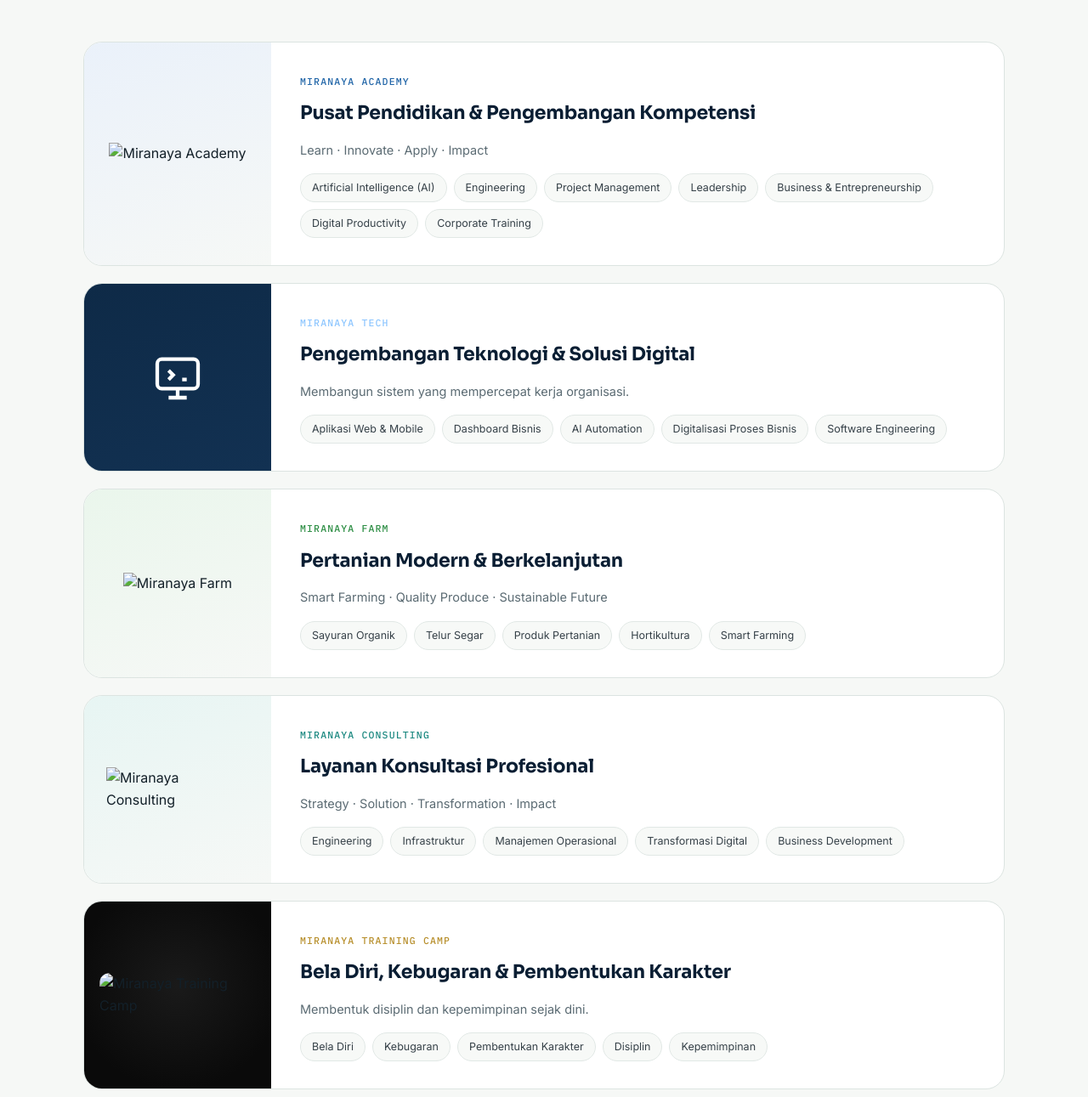
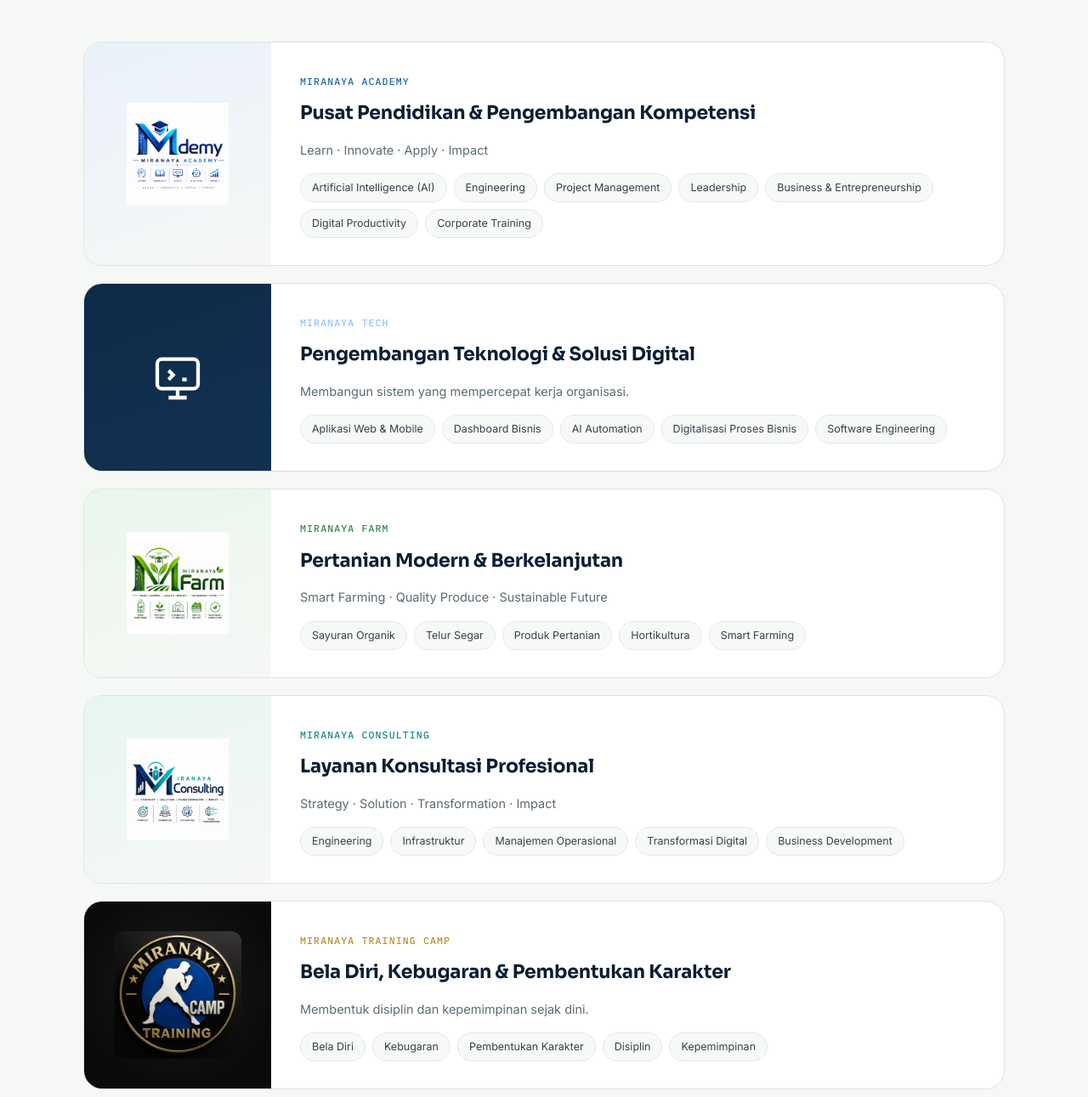
Before and after one commit to miranayasa/indonesia, a plain HTML site: page index.html in a window 1280 px wide. Shown: the part 3269-4560 px from the top of the page at 85% size. Drawn offline with Linux system fonts and the light colour scheme.

Commit message:
Update index.html

```diff
--- a/index.html
+++ b/index.html
@@ -490,7 +490,7 @@
     <div class="units">
 
       <div class="unit academy reveal">
-        <div class="unit-media"><img src="assets/mdemy.png" alt="Miranaya Academy"></div>
+        <div class="unit-media"><img src="mdemy.png" alt="Miranaya Academy"></div>
         <div class="unit-body">
           <span class="unit-tag">Miranaya Academy</span>
           <h3>Pusat Pendidikan &amp; Pengembangan Kompetensi</h3>
@@ -526,7 +526,7 @@
       </div>
 
       <div class="unit farm reveal">
-        <div class="unit-media"><img src="assets/mfarm.png" alt="Miranaya Farm"></div>
+        <div class="unit-media"><img src="mfarm.png" alt="Miranaya Farm"></div>
         <div class="unit-body">
           <span class="unit-tag">Miranaya Farm</span>
           <h3>Pertanian Modern &amp; Berkelanjutan</h3>
@@ -542,7 +542,7 @@
       </div>
 
       <div class="unit consulting reveal">
-        <div class="unit-media"><img src="assets/mconsult.png" alt="Miranaya Consulting"></div>
+        <div class="unit-media"><img src="mconsult.png" alt="Miranaya Consulting"></div>
         <div class="unit-body">
           <span class="unit-tag">Miranaya Consulting</span>
           <h3>Layanan Konsultasi Profesional</h3>
@@ -558,7 +558,7 @@
       </div>
 
       <div class="unit camp reveal">
-        <div class="unit-media"><img src="assets/mtccombatpro.webp" alt="Miranaya Training Camp"></div>
+        <div class="unit-media"><img src="mtccombatpro.webp" alt="Miranaya Training Camp"></div>
         <div class="unit-body">
           <span class="unit-tag">Miranaya Training Camp</span>
           <h3>Bela Diri, Kebugaran &amp; Pembentukan Karakter</h3>
```
